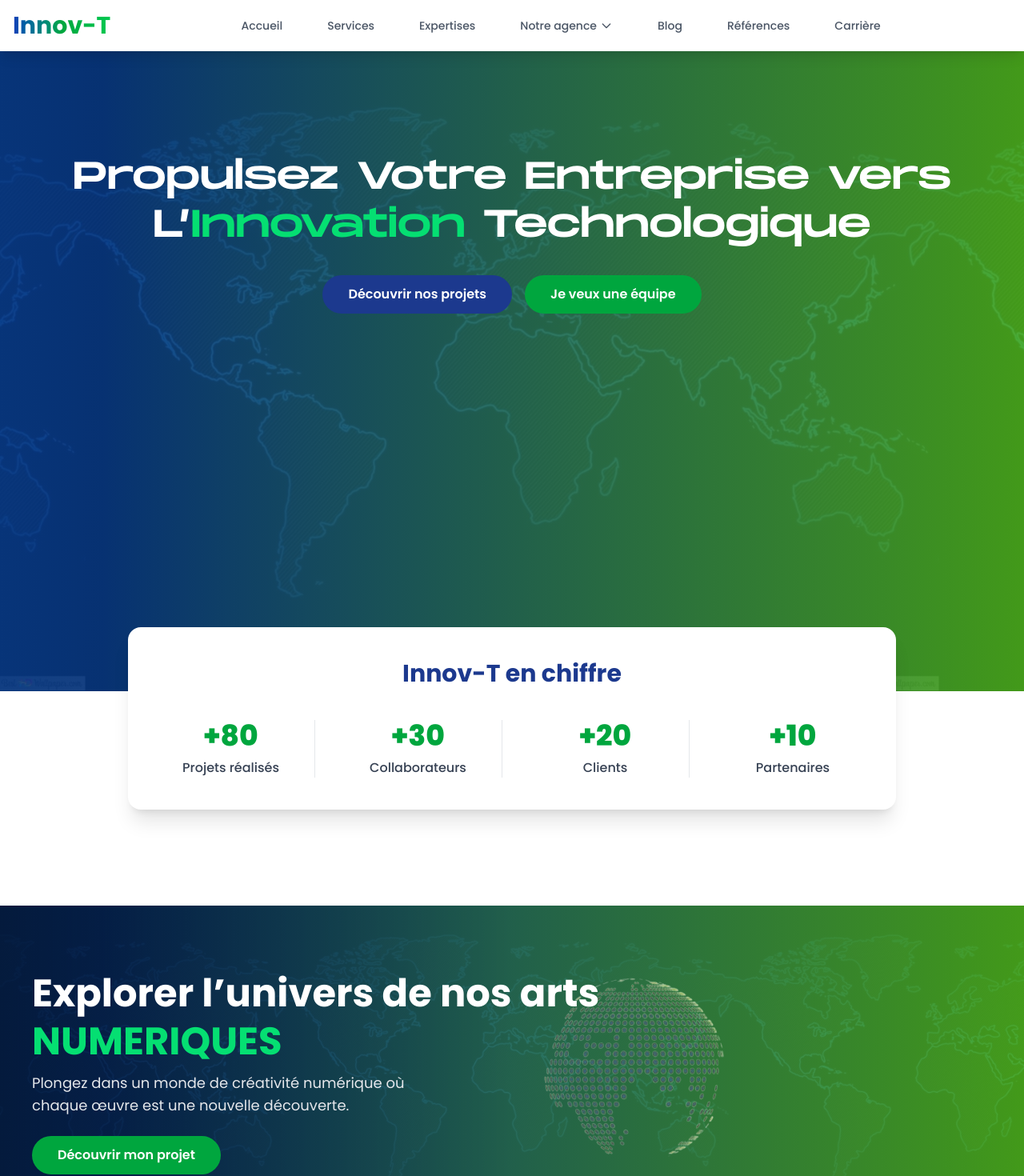
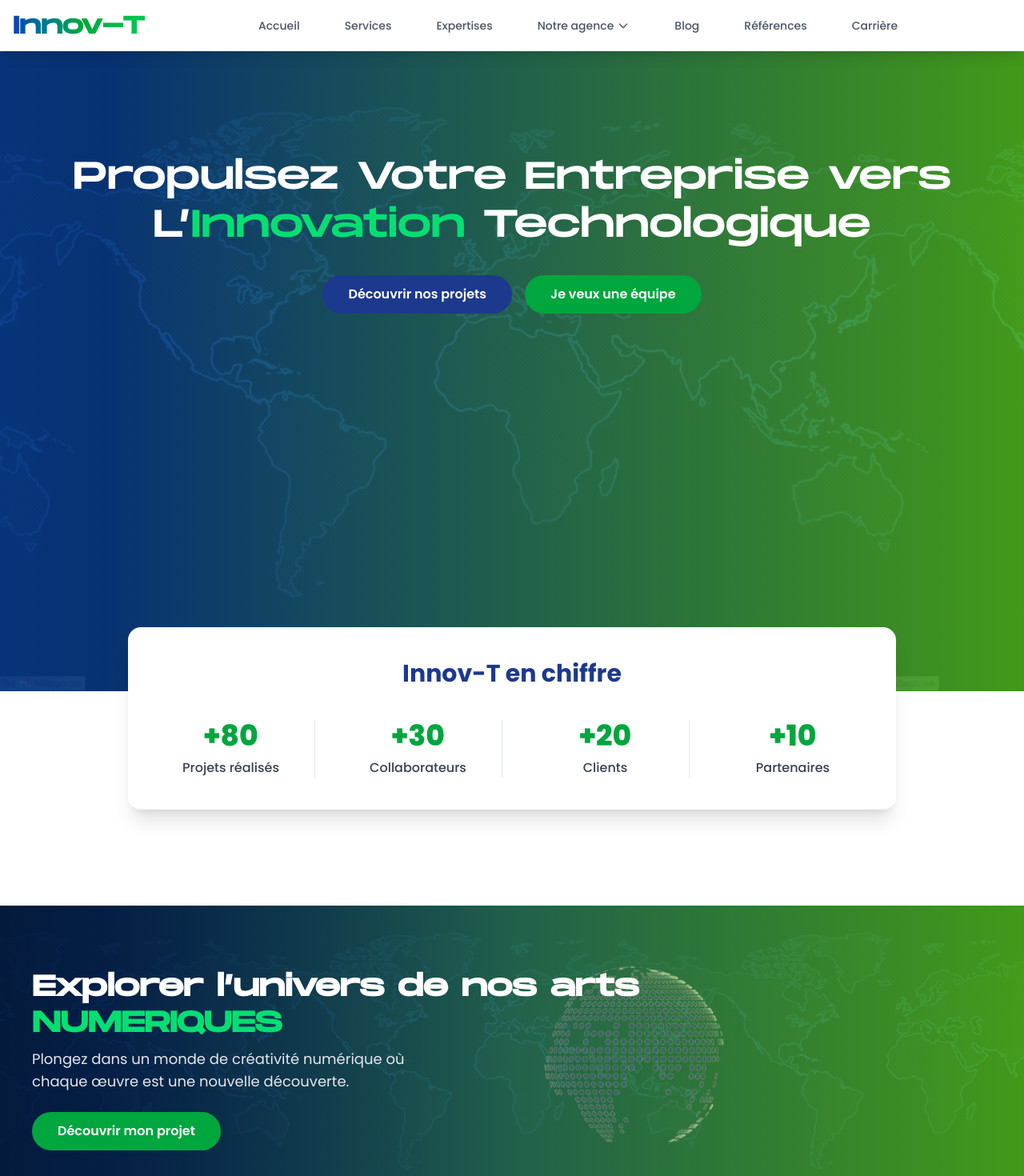
Before and after one commit to ANDRIANALISOA-sylvere/innov-T-Website, a Next.js app: page / in a window 1280 px wide. Shown: the top 1470 px of the page at 80% size. Built offline with nearby package versions, Linux system fonts and the light colour scheme.

Commit message:
style : Apply 'monument' font to headings and logo for consistent styling

```diff
--- a/components/common/CTA.jsx
+++ b/components/common/CTA.jsx
@@ -13,7 +13,7 @@ export default function CTA() {
     >
       {/* ===== Contenu principal ===== */}
       <div className="relative z-10 max-w-3xl text-left">
-        <h2 className="text-4xl md:text-5xl font-bold leading-tight mb-2">
+        <h2 className="text-4xl md:text-4xl font-bold leading-tight mb-2 monument">
           Explorer l’univers de nos arts <br />
           <span className="text-green-400">NUMERIQUES</span>
         </h2>
--- a/components/common/NavBar.jsx
+++ b/components/common/NavBar.jsx
@@ -14,7 +14,7 @@ export default function NavBar() {
           {/* Logo à droite */}
           <div className="flex-shrink-0 ml-auto md:ml-0 md:mr-auto">
             <Link href="/" className="text-3xl font-bold">
-              <span className="bg-gradient-to-r from-blue-800 via-green-600 to-green-500 bg-clip-text text-transparent">
+              <span className="bg-gradient-to-r from-blue-800 via-green-600 to-green-500 bg-clip-text text-transparent monument">
                 Innov-T
               </span>
             </Link>
```
